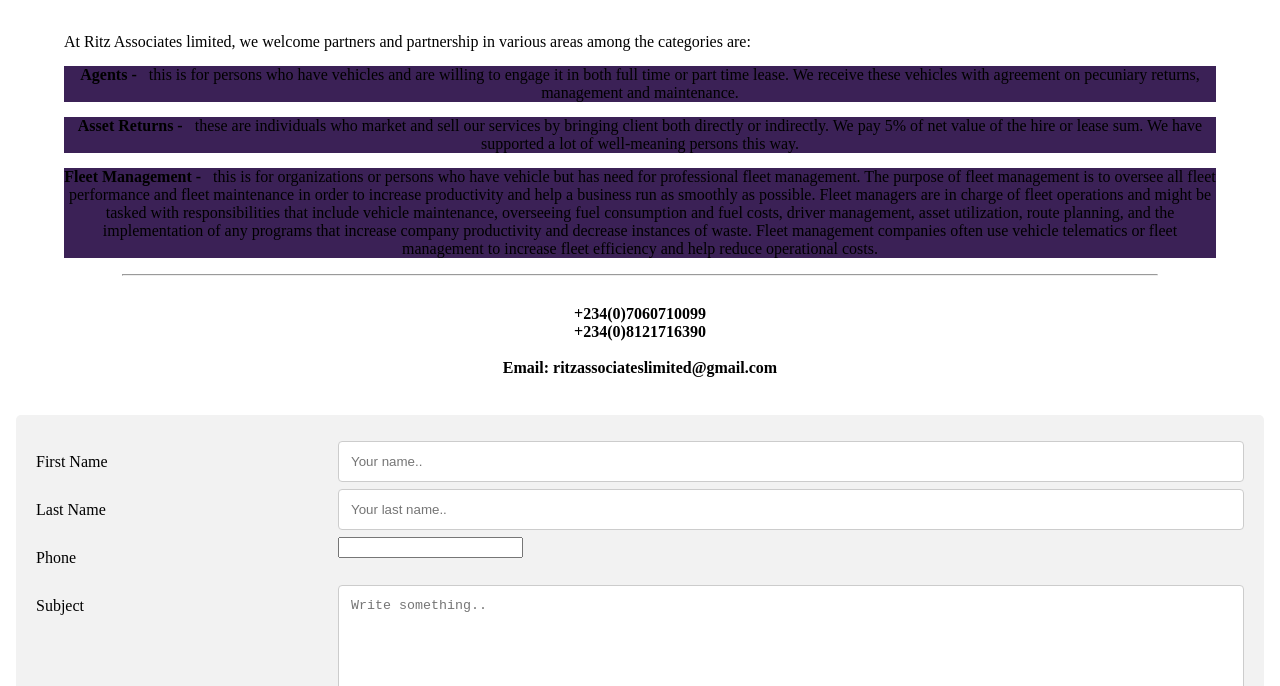
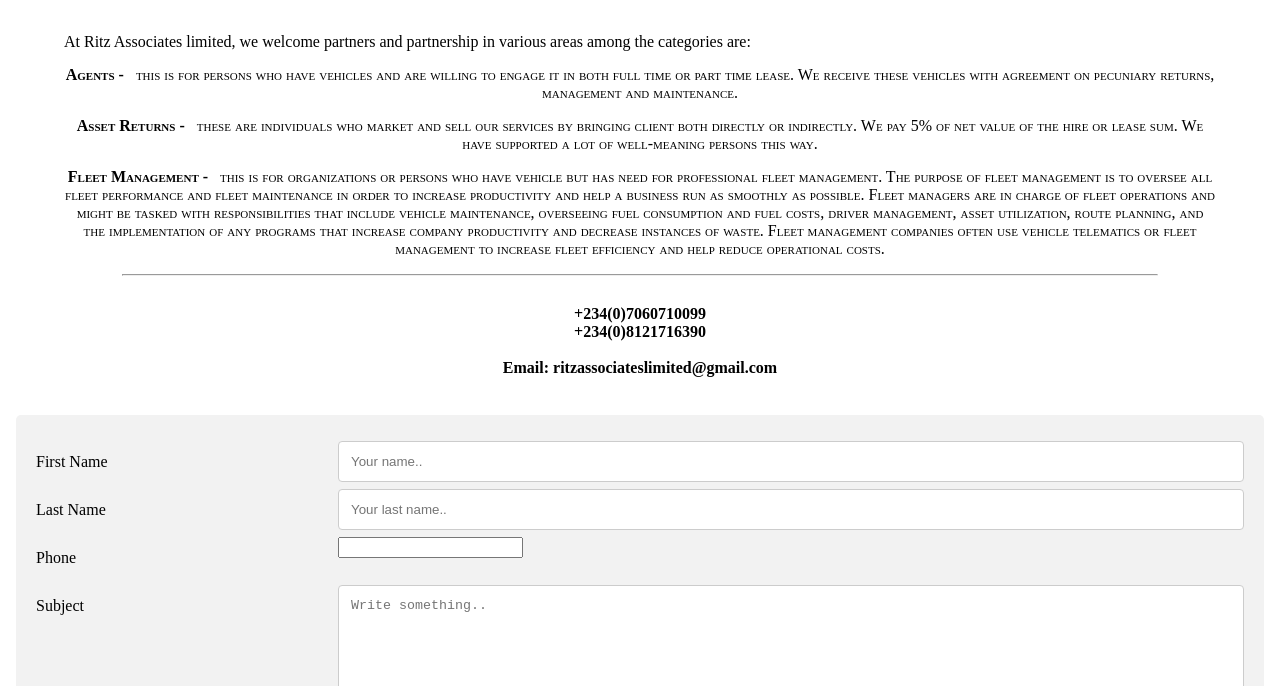
Before and after one commit to uchemangajs/ritzAssociateNg, a plain HTML site: page html/partnership.html in a window 1280 px wide. Shown: the part 114-800 px from the top of the page. Drawn offline with Linux system fonts and the light colour scheme.

Commit message:
links issue

```diff
--- a/css/contact-us.css
+++ b/css/contact-us.css
@@ -20,7 +20,8 @@
     text-align: center;
 }
 .contact-address{
-    background-color: #3b2156;
+/*    background-color:;*/
+    font-variant: small-caps;
   text-align: center;
     margin-top: -1px;
 }
```
Also changed, not shown: html/contact-us.html (+1 -1 lines).
